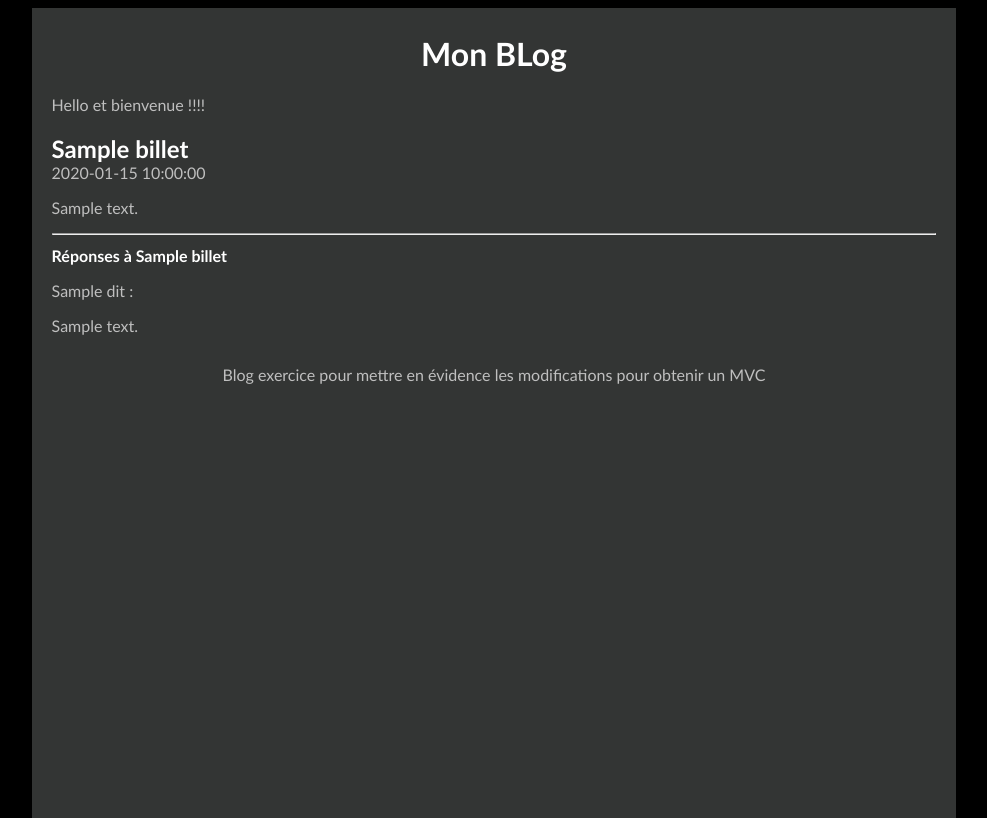
After one commit to germainsip/mvcevo, a PHP site: page /billet.php?id=1 in a window 1280 px wide. The commit adds this page. Shown: the whole page, without its empty margins (146-1133 px from the left). Run offline with PHP 8.4, Linux system fonts and the light colour scheme; tables that the repository leaves empty or names only in its code hold one stand-in row (values such as "Sample post").

Commit message:
ajout details

```diff
--- a/Model.php
+++ b/Model.php
@@ -1,14 +1,36 @@
 <?php
 
-function getBillets()
+/**
+ * @throws Exception
+ */
+function getBillet($idBillet){
+    $bdd= getBdd();
+    $billet=$bdd->prepare('SELECT BIL_ID as id, BIL_DATE as date, BIL_TITRE as titre, BIL_CONTENU as contenu FROM T_BILLET WHERE BIL_ID =?;');
+    $billet->execute(array($idBillet));
+
+    if($billet->rowCount() == 1){
+        return $billet->fetch();
+    }
+    else{
+        throw new Exception("Aucun billet ne correspond à cet identifiant");
+    }
+}
+
+function getBillets(): bool|PDOStatement
 {
     $bdd = getBdd();
-    $billets = $bdd->query('SELECT BIL_ID as id, BIL_DATE as date, BIL_TITRE as titre, BIL_CONTENU as contenu FROM T_BILLET order by BIL_ID desc');
-    return $billets;
+    return $bdd->query('SELECT BIL_ID as id, BIL_DATE as date, BIL_TITRE as titre, BIL_CONTENU as contenu FROM T_BILLET order by BIL_ID desc');
 }
 
-function getBdd()
+function getBdd(): PDO
 {
-    $bdd = new PDO("mysql:host=database:3306;dbname=boggy;charset=utf8", 'root', 'tige',array(PDO::ATTR_ERRMODE => PDO::ERRMODE_EXCEPTION));
-    return $bdd;
+    return new PDO("mysql:host=database:3306;dbname=boggy;charset=utf8", 'root', 'tiger',array(PDO::ATTR_ERRMODE => PDO::ERRMODE_EXCEPTION));
 }
+
+function getComments($idBillet): bool|PDOStatement
+{
+    $bdd = getBdd();
+    $comments = $bdd->prepare('SELECT COM_ID as id, COM_DATE as date, COM_AUTEUR as auteur, COM_CONTENU as contenu FROM T_COMMENTAIRE WHERE BIL_ID =?');
+    $comments->execute(array($idBillet));
+    return $comments;
+}
--- /dev/null
+++ b/billet.php
@@ -0,0 +1,23 @@
+<?php
+
+require 'Model.php';
+
+try {
+    if (isset($_GET['id'])) {
+        // intval renvoie la valeur numérique du paramètre ou 0 en cas d'échec
+        $id = intval($_GET['id']);
+        if ($id != 0) {
+            $billet = getBillet($id);
+            $commentaires = getComments($id);
+            require 'vueBillet.php';
+        }
+        else
+            throw new Exception("Identifiant de billet incorrect");
+    }
+    else
+        throw new Exception("Aucun identifiant de billet");
+}
+catch (Exception $e) {
+    $msgErreur = $e->getMessage();
+    require 'vueErreur.php';
+}
--- a/gabarit.php
+++ b/gabarit.php
@@ -6,7 +6,7 @@
           content="width=device-width, user-scalable=no, initial-scale=1.0, maximum-scale=1.0, minimum-scale=1.0">
     <meta http-equiv="X-UA-Compatible" content="ie=edge">
     <link rel="stylesheet" href="style.css">
-    <title>Mon blog</title>
+    <title><?= $titre ?></title>
 </head>
 <body>
 <div id="global">
@@ -20,7 +20,7 @@
         <?= $contenu; ?>
     </div>
     <footer id="piedBlog">
-        Blog exercice
+        Blog exercice pour mettre en évidence les modifications pour obtenir un MVC
     </footer>
 </div>
 </body>
--- a/style.css
+++ b/style.css
@@ -45,3 +45,7 @@ a:link {
 #titreBlog, #piedBlog {
     text-align: center;
 }
+
+#titreReponses {
+    font-size : 100%;
+}
--- a/vueAccueil.php
+++ b/vueAccueil.php
@@ -4,7 +4,9 @@
 <?php foreach ($billets as $billet): ?>
     <article>
         <header>
-            <h1 class="titreBillet"><?= $billet['titre'] ?></h1>
+            <a href="<?= "billet.php?id=". $billet['id'] ?>">
+                <h1 class="titreBillet"><?= $billet['titre'] ?></h1>
+            </a>
             <time><?= $billet['date'] ?></time>
         </header>
         <p><?= $billet['contenu'] ?></p>
--- /dev/null
+++ b/vueBillet.php
@@ -0,0 +1,21 @@
+<?php $titre = "Mon Blog - ".$billet['titre']; ?>
+
+<?php ob_start(); ?>
+<article>
+    <header>
+        <h1 class="titreBillet"><?= $billet['titre'] ?> </h1>
+        <time><?= $billet['date'] ?></time>
+    </header>
+    <p><?= $billet['contenu'] ?></p>
+</article>
+    <hr />
+    <header>
+        <h1 id="titreReponses">Réponses à <?= $billet['titre'] ?></h1>
+    </header>
+<?php foreach ($commentaires as $commentaire): ?>
+    <p><?= $commentaire['auteur'] ?> dit :</p>
+    <p><?= $commentaire['contenu'] ?></p>
+<?php endforeach; ?>
+<?php $contenu = ob_get_clean(); ?>
+
+<?php require 'gabarit.php'; ?>
```
